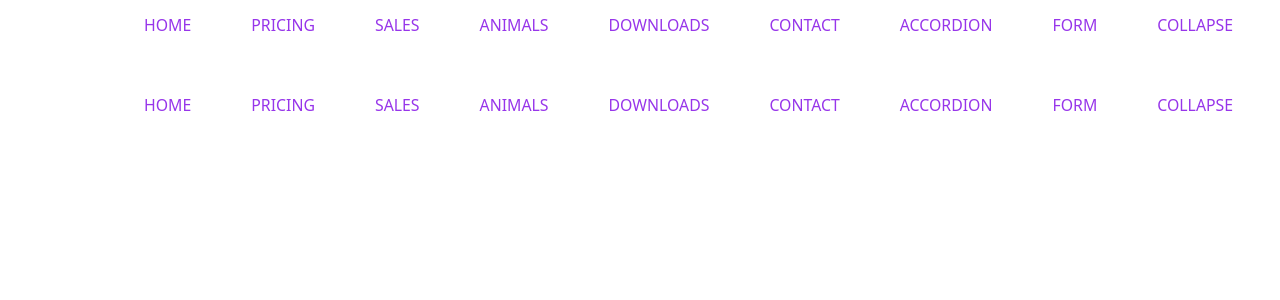
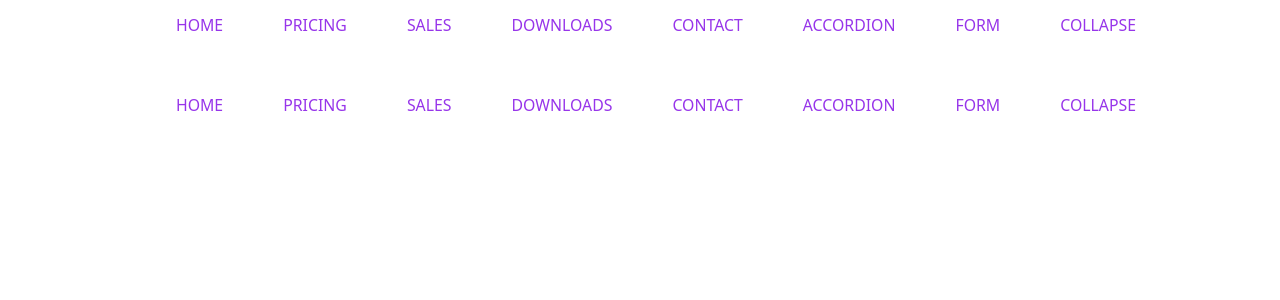
Before and after one commit to brandonwirz/nextjs-sandbox, a Next.js app: page /nav in a window 1280 px wide. Shown: the top 300 px of the page. Built offline with nearby package versions, Linux system fonts and the light colour scheme.

Commit message:
removed animals nav item

```diff
--- a/src/pages/nav.js
+++ b/src/pages/nav.js
@@ -14,9 +14,6 @@ function Nav() {
           </li>
           <li>
             <Link href="/sales">Sales</Link>
-          </li>
-          <li>
-            <Link href="/animals">Animals</Link>
           </li>
           <li>
             <Link href="/downloads">Downloads</Link>
```
Also changed, not shown: src/pages/animals.js (deleted, +0 -7 lines).
